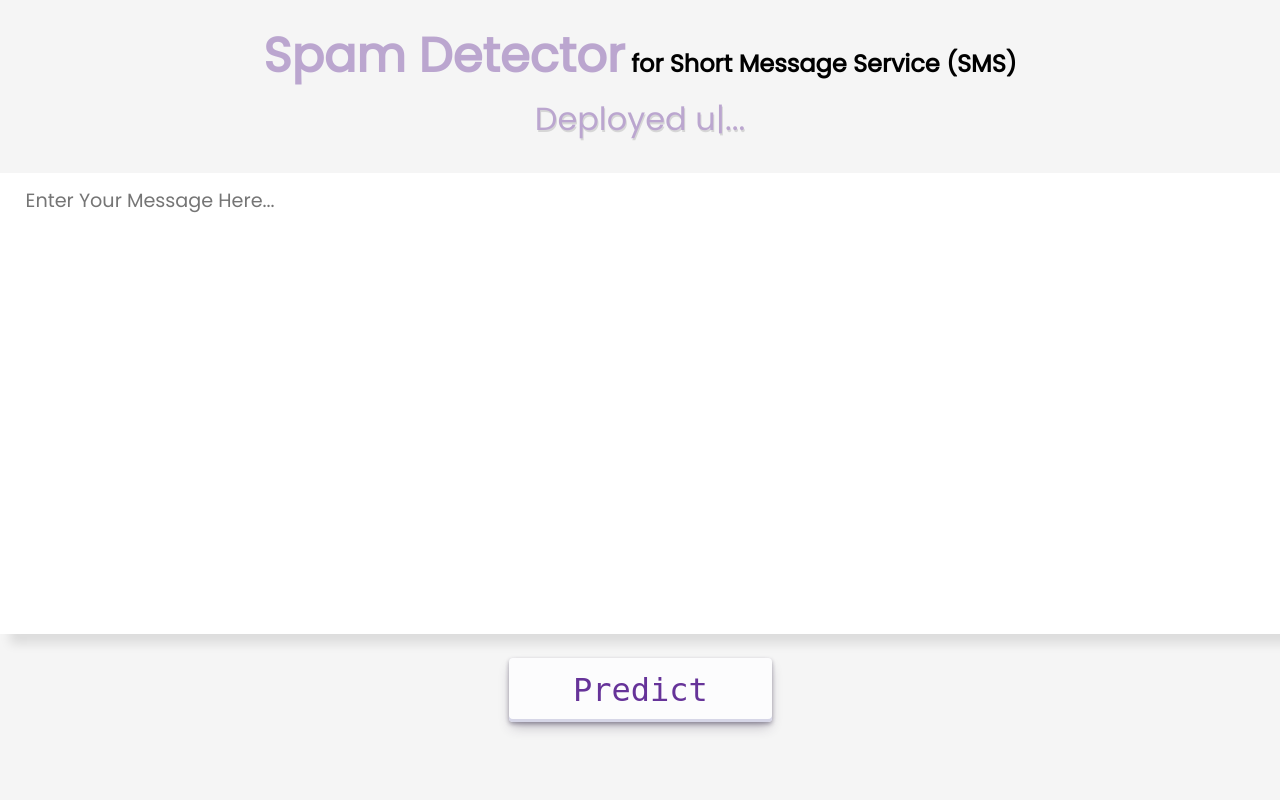
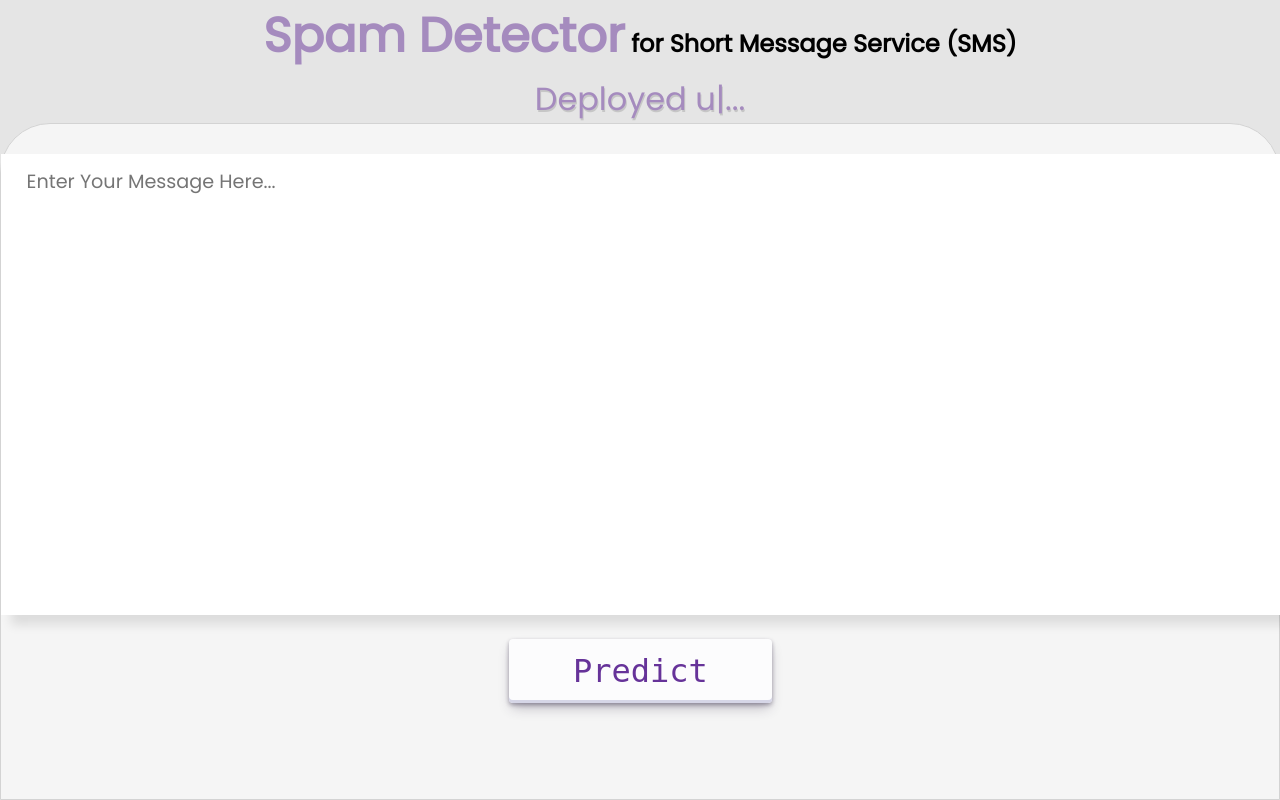
Before and after one commit to aamirindi/nlp-mini-project, a Flask app: page / in a window 1280 px wide. Run offline with Flask 2, Linux system fonts and the light colour scheme; style sheets or scripts are compiled from the project's sources; parts of the project's set-up code (start-up, migrations or seed data) failed here and were passed over; some libraries are stand-ins or nearby versions.

Commit message:
Update styles.scss

```diff
--- a/static/styles.scss
+++ b/static/styles.scss
@@ -13,11 +13,10 @@ body {
   height: 100%;
   display: flex;
   flex-direction: column;
-  background-color: #f5f5f5;
+  background-color: rgba(0, 0, 0, 0.1);
 }
 
 .container {
-  margin-top: 20px;
   animation: change-gradient 10s ease-in-out infinite;
   font-family: "Poppins", sans-serif;
 }
@@ -29,7 +28,7 @@ body {
 .container h2 span {
   font-size: 3rem;
   color: rebeccapurple;
-  opacity: 0.4;
+  opacity: 0.5;
   font-weight: 800;
   // text-shadow: lightgray 2px 5px;
 }
@@ -38,13 +37,17 @@ body {
   font-size: 2rem;
   margin: 3px 0 0;
   color: rebeccapurple;
-  opacity: 0.4;
+  opacity: 0.5;
   font-weight: 500;
   text-shadow: darkgray 1px 2px;
 }
 
 .ml-container {
-  margin: 30px 0;
+  background-color: #f5f5f5;
+  border-top-right-radius: 50px;
+  border-top-left-radius: 50px;
+  border: 1px solid lightgray;
+  padding: 30px 0;
   flex: 1 0 auto;
 }
 
@@ -112,6 +115,10 @@ body {
   align-items: center;
   flex: 1 0 auto;
   font-family: "Poppins", sans-serif;
+  background-color: #f5f5f5;
+  border-top-right-radius: 50px;
+  border-top-left-radius: 50px;
+  border: 1px solid lightgray;
 }
 
 .danger {
```
